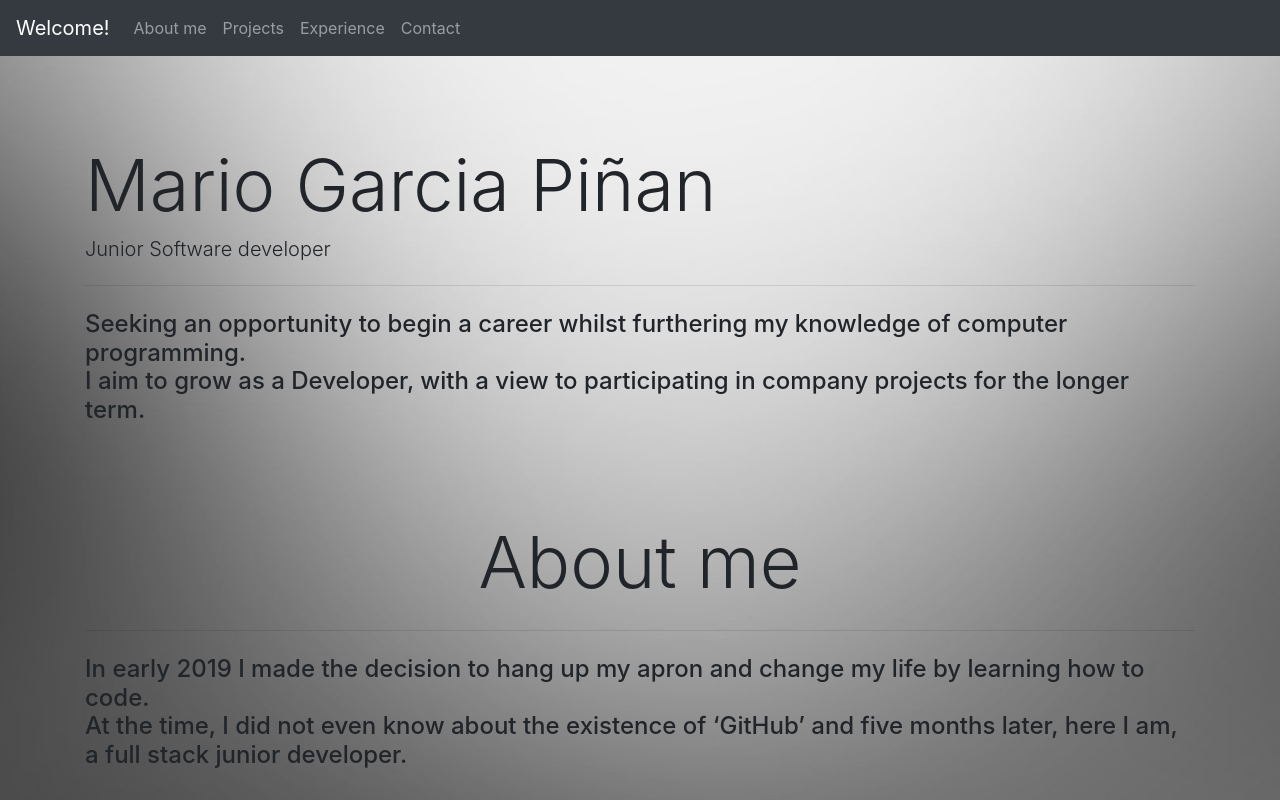
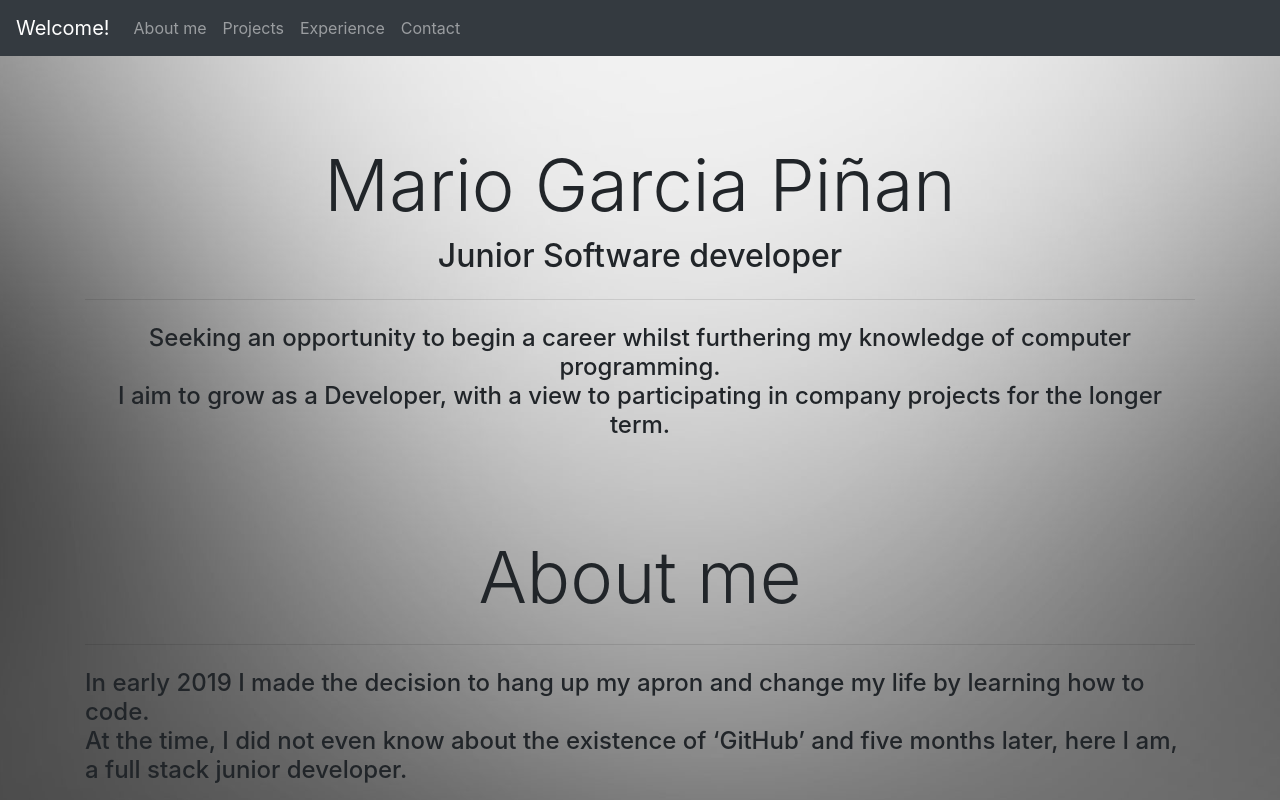
Before and after one commit to Mpinan/Netlify, a React (Create React App) app: page /introduction in a window 1280 px wide. Built offline with nearby package versions, Linux system fonts and the light colour scheme.

Commit message:
fixed indentation

```diff
--- a/src/App.js
+++ b/src/App.js
@@ -13,7 +13,6 @@ class App extends Component {
       <div className="App">
         <NavigationBar/>
         <Introduction/>
-
         <About/>
         <BrowserRouter>
           <Switch>
--- a/src/Components/aboutme.jsx
+++ b/src/Components/aboutme.jsx
@@ -29,7 +29,6 @@ const About = () => {
         </div>
     </Container>
       );
-
 };
 
 export default About;
--- a/src/Components/introduction.jsx
+++ b/src/Components/introduction.jsx
@@ -4,16 +4,16 @@ const Introduction = () => {
 
     return (
     <Container>
-        <div className="text-left">
+        <div>
             <h1 className="display-3">
                 <br/>
                 Mario Garcia Piñan
                 <br/>
             </h1>
-            <h2 className="lead">
+            <h2 className="display-5">
                 Junior Software developer
             </h2>
-        <hr className="my-4"></hr>
+            <hr className="my-4"></hr>
             <h4>
             Seeking an opportunity to begin a career whilst furthering my knowledge of computer programming.
             <br/>
--- a/src/Components/navigationBar.jsx
+++ b/src/Components/navigationBar.jsx
@@ -20,7 +20,7 @@ const NavigationBar = (props) => {
   const toggle = () => setIsOpen(!isOpen);
 
   return (
-    <div className="text-center">
+    <div>
       <Navbar className="navbar-dark" color="dark" light expand="md">
         <NavbarBrand href="/">Welcome!</NavbarBrand>
         <NavbarToggler onClick={toggle} />
```
Also changed, not shown: 1 other file (tests, documents, lock files or other folders). Lines whose indentation alone changed are shown as unchanged.
